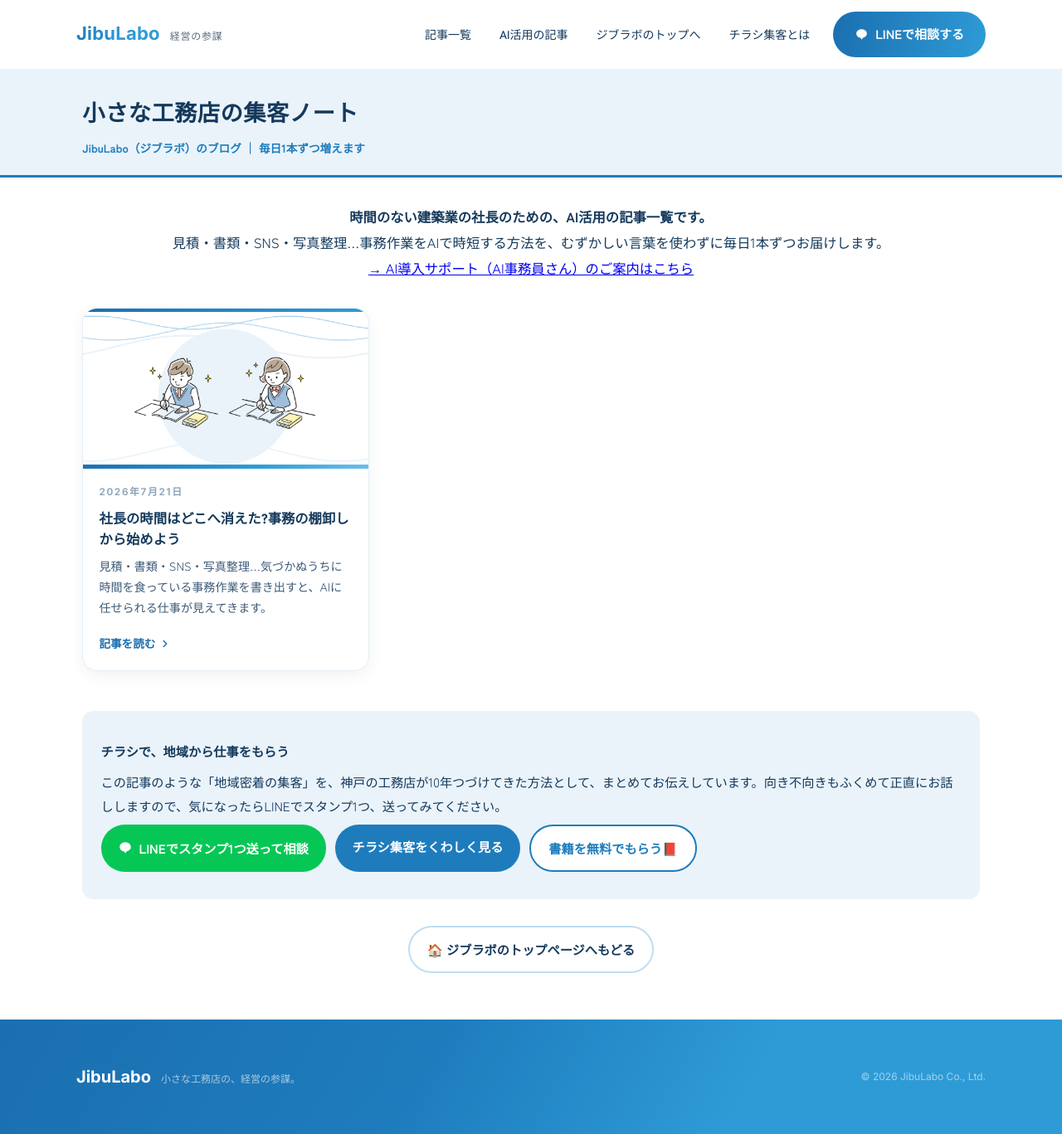
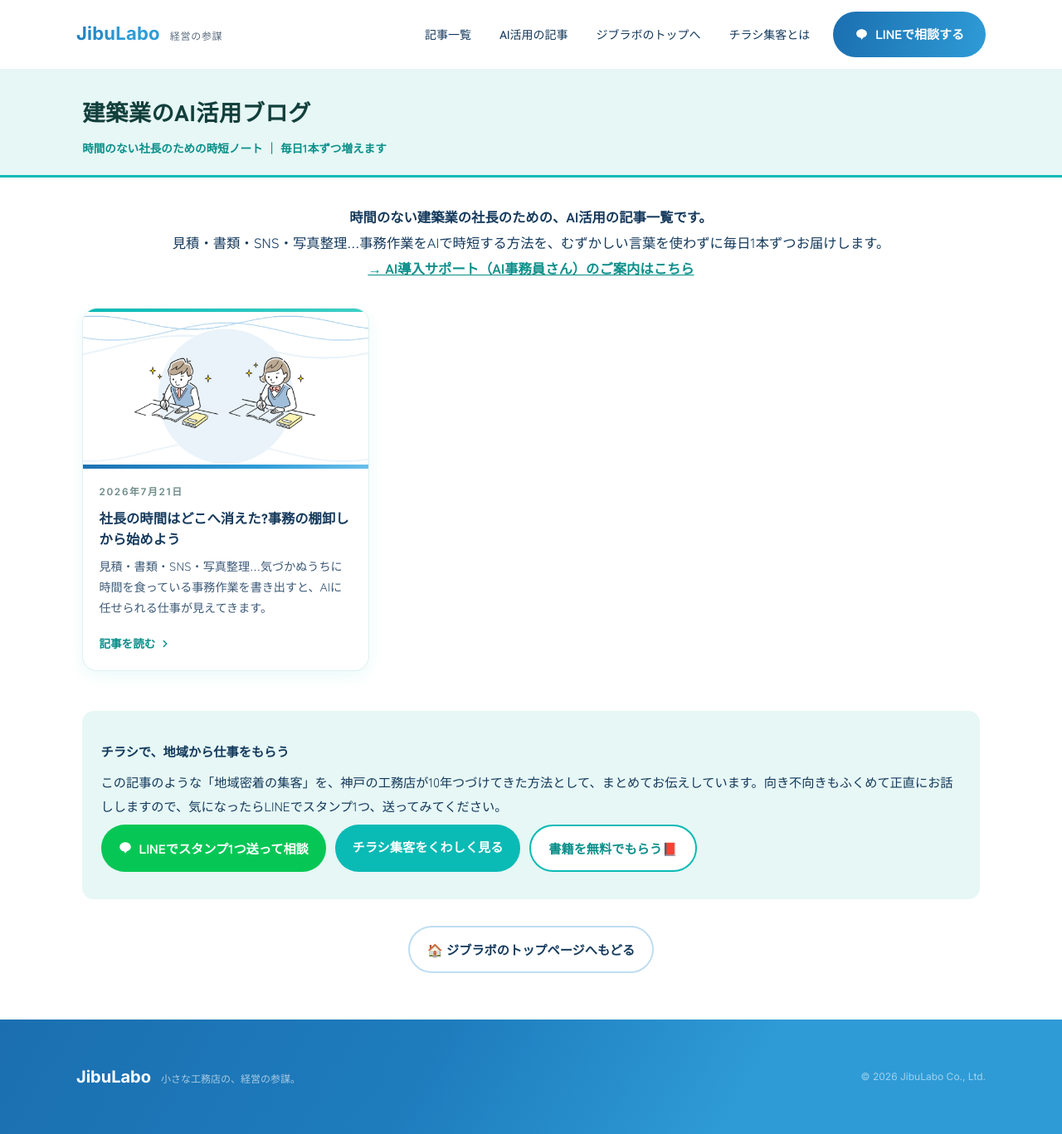
Before and after one commit to fujimori-ui/reform-chirashi-blog, a Jekyll site: the page built from ai-blog.html, in a window 1280 px wide and 1367 px high. Shown: the whole window at 83% size. Built offline with Jekyll 4.4.1, drawn with Linux system fonts in a browser that asks for light colours.

Commit message:
/blog/ai/ をAIページとおそろいのティファニー配色に
Co-Authored-By: Claude Fable 5 <noreply@anthropic.com>

```diff
--- a/_layouts/default.html
+++ b/_layouts/default.html
@@ -9,7 +9,7 @@
 <link href="https://fonts.googleapis.com/css2?family=Zen+Kaku+Gothic+New:wght@400;500;700;900&family=Inter:wght@400;500;600;700&display=swap" rel="stylesheet">
 <link rel="stylesheet" href="{{ '/assets/style.css' | relative_url }}">
 </head>
-<body>
+<body{% if page.theme %} class="theme-{{ page.theme }}"{% endif %}>
 <header class="site-header">
   <div class="hwrap">
     <a class="brand" href="https://jibulabo.jp/">
@@ -40,8 +40,8 @@
 </header>
 <div class="blog-band">
   <div class="wrap wide">
-    <a class="blog-band-title" href="{{ '/' | relative_url }}">小さな工務店の<br class="sp">集客ノート</a>
-    <p class="blog-band-sub">JibuLabo（ジブラボ）のブログ ｜ 毎日1本ずつ増えます</p>
+    <a class="blog-band-title" href="{% if page.band_url %}{{ page.band_url | relative_url }}{% else %}{{ '/' | relative_url }}{% endif %}">{% if page.band_title %}{{ page.band_title }}{% else %}小さな工務店の<br class="sp">集客ノート{% endif %}</a>
+    <p class="blog-band-sub">{% if page.band_sub %}{{ page.band_sub }}{% else %}JibuLabo（ジブラボ）のブログ ｜ 毎日1本ずつ増えます{% endif %}</p>
   </div>
 </div>
 <main class="wrap{% if page.wide %} wide{% endif %}">
--- a/ai-blog.html
+++ b/ai-blog.html
@@ -2,6 +2,10 @@
 layout: default
 wide: true
 permalink: /ai/
+theme: ai
+band_title: 建築業のAI活用ブログ
+band_sub: 時間のない社長のための時短ノート ｜ 毎日1本ずつ増えます
+band_url: /ai/
 title: 建築業のAI活用ブログ｜小さな工務店の集客ノート
 description: 時間のない工務店社長のための、AI活用の記事一覧。事務作業・見積・SNS・ブログをAIで時短する方法を、毎日1本ずつやさしく解説します。
 ---
--- a/assets/style.css
+++ b/assets/style.css
@@ -111,3 +111,20 @@ br.sp{display:none}
 .fbrand-name{font-family:'Inter',sans-serif;font-weight:700;font-size:20px;color:#fff}
 .fbrand-sub{font-size:12px;color:rgba(255,255,255,.62)}
 .fcopy{font-family:'Inter',sans-serif;font-size:12px;color:rgba(255,255,255,.55);margin:0}
+
+
+/* AI活用ブログ(/ai/)用のティファニー配色テーマ(jibulabo.jp/ai/ とおそろい) */
+.theme-ai .blog-band{background:#E6F7F5;border-bottom-color:#0ABAB5}
+.theme-ai .blog-band-title{color:#123F3C}
+.theme-ai .blog-band-sub{color:#0A8F8A}
+.theme-ai .intro a{color:#0A8F8A;font-weight:700}
+.theme-ai .post-card{border-color:#DFF0EE;box-shadow:0 6px 18px rgba(10,186,181,.08)}
+.theme-ai .post-card::before{background:linear-gradient(90deg,#0ABAB5,#3ECFC7)}
+.theme-ai .post-card:hover{box-shadow:0 14px 30px rgba(10,186,181,.2)}
+.theme-ai .post-card:hover .post-card-title{color:#0A8F8A}
+.theme-ai .post-card-more{color:#0A8F8A}
+.theme-ai .post-card-date{color:#6D8B88}
+.theme-ai .cta{background:#E6F7F5}
+.theme-ai .btn-main{background:#0ABAB5}
+.theme-ai .btn-main:hover{background:#0A8F8A}
+.theme-ai .btn-sub{color:#0A8F8A;border-color:#0ABAB5}
```
